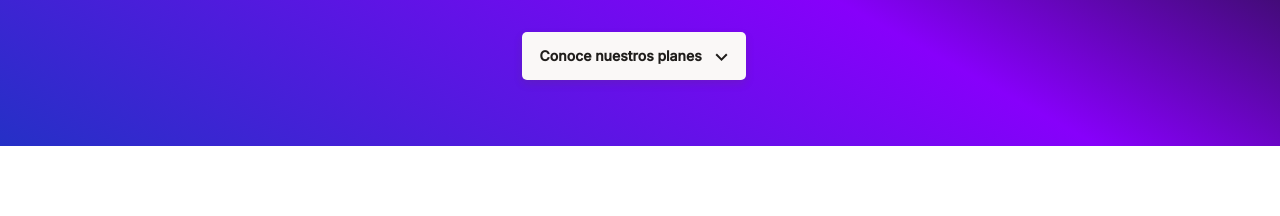
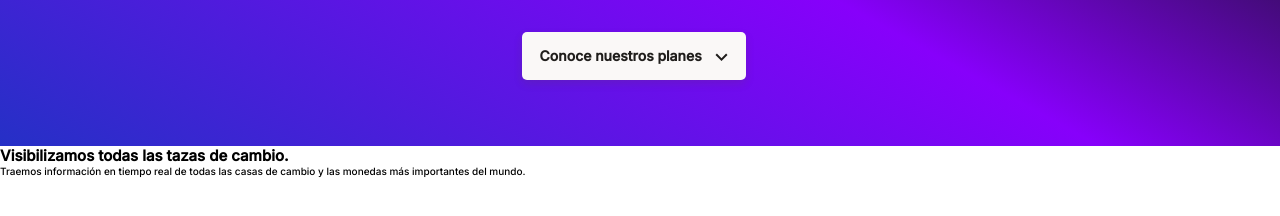
Before and after one commit to ginettec93/cherry-bit, a website: page src/index.html in a window 1280 px wide. Shown: the part 316-532 px from the top of the page. Drawn offline with Linux system fonts and the light colour scheme.

Commit message:
se ha moficado la estructura del contenido principal

```diff
--- a/src/index.html
+++ b/src/index.html
@@ -26,7 +26,16 @@
         </div>
     </header>
     <main>
-        <section></section>
+        <section class="main-exchange-container">
+            <div class="background-image"></div>
+            <div class="main-exchange-container--title">
+                <h2>Visibilizamos todas las tazas de cambio.</h2>
+                <p>Traemos información en tiempo real de todas las casas de cambio y las monedas más importantes del mundo.</p>
+            </div>
+            <section class="main-table-container">
+                <div></div>
+            </section>
+        </section>
         <section></section>
         <section></section>
         <section></section>
```
